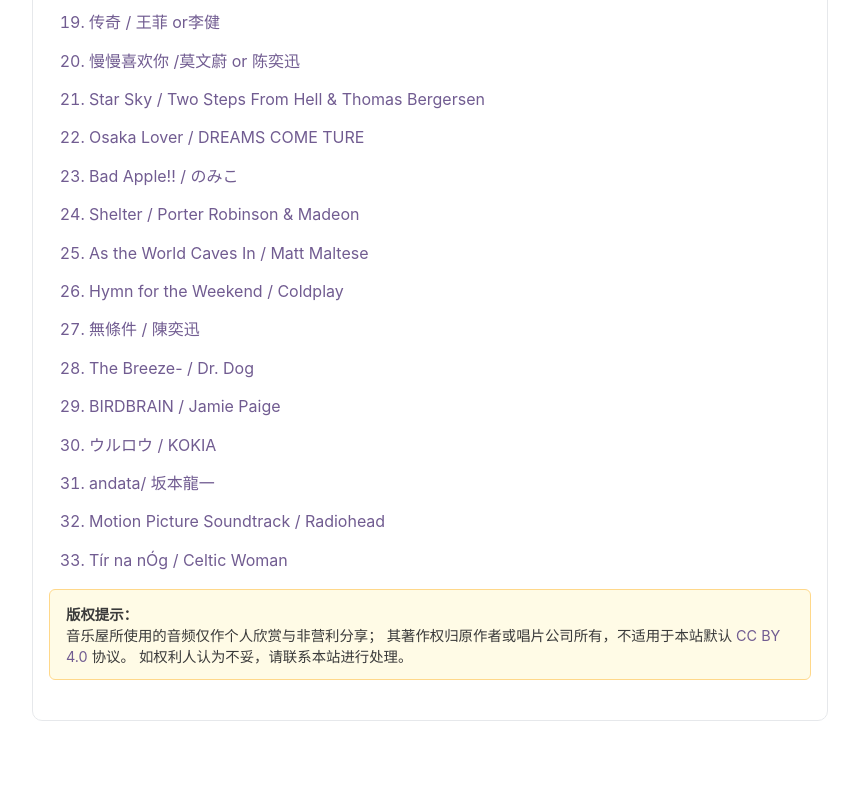
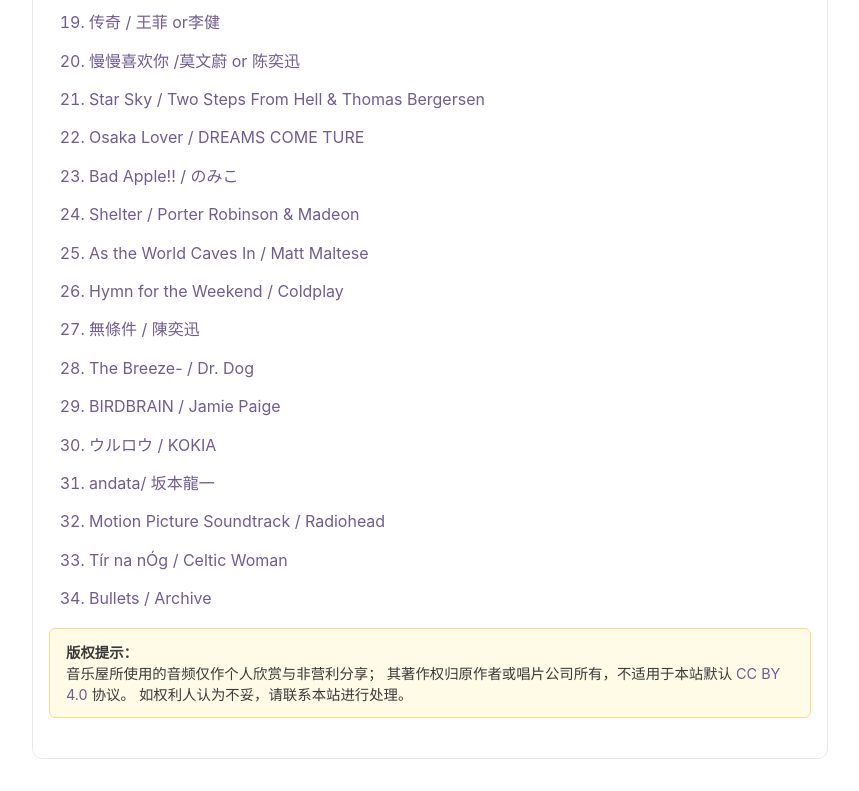
Before and after one commit to Bce321/Whitewuuno, a plain HTML site: page musicwu/index.html in a window 1280 px wide. Shown: the part 1038-1829 px from the top of the page, without its empty margins (210-1069 px from the left). Before the commit the page ends 1791 px from the top, so only its background shows below. Drawn offline with Linux system fonts and the light colour scheme.

Commit message:
Update index.html

```diff
--- a/musicwu/index.html
+++ b/musicwu/index.html
@@ -95,6 +95,7 @@
 <li><p>andata/ 坂本龍一</p></li>
 <li><p>Motion Picture Soundtrack / Radiohead</p></li>
 <li><p>Tír na nÓg / Celtic Woman</p></li>
+<li><p>Bullets / Archive</p></li>
 </ol>
 </section>
 
```
